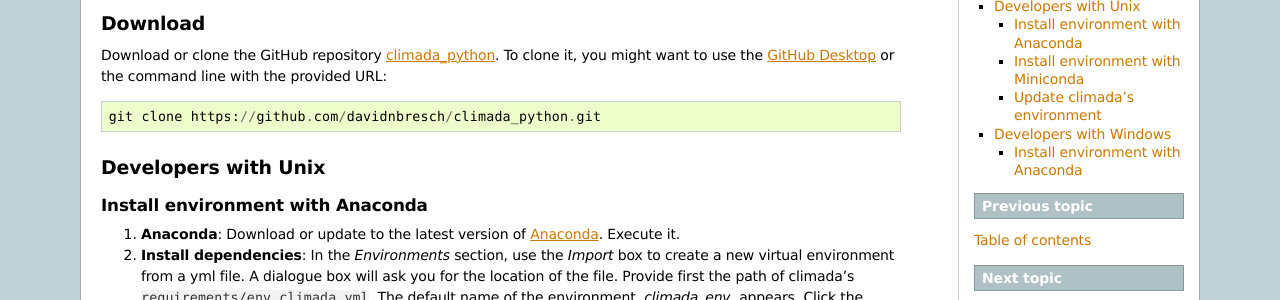
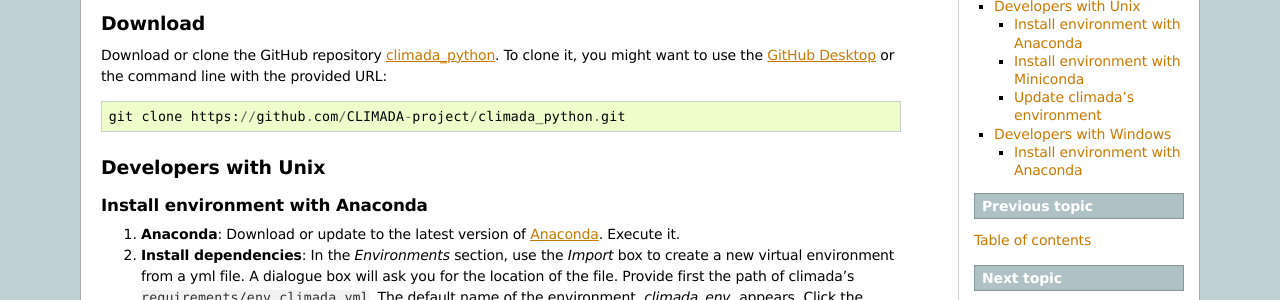
Before and after one commit to olivermarchand/climada_python, a Sphinx documentation site: the page built from doc/source/install.rst, in a window 1280 px wide. Shown: the part 212-512 px from the top of the page. Built offline with Sphinx 7.4.7, drawn with Linux system fonts in a browser that asks for light colours; part of the change alters nothing that is shown.

Commit message:
update git repository address

```diff
--- a/doc/source/install.rst
+++ b/doc/source/install.rst
@@ -10,7 +10,7 @@ Download
 Download or clone the GitHub repository `climada_python <https://github.com/davidnbresch/climada_python.git>`_.
 To clone it, you might want to use the `GitHub Desktop <https://desktop.github.com>`_ or the command line with the provided URL::
 
-  git clone https://github.com/davidnbresch/climada_python.git
+  git clone https://github.com/CLIMADA-project/climada_python.git
 
 Developers with Unix
 ====================
```
